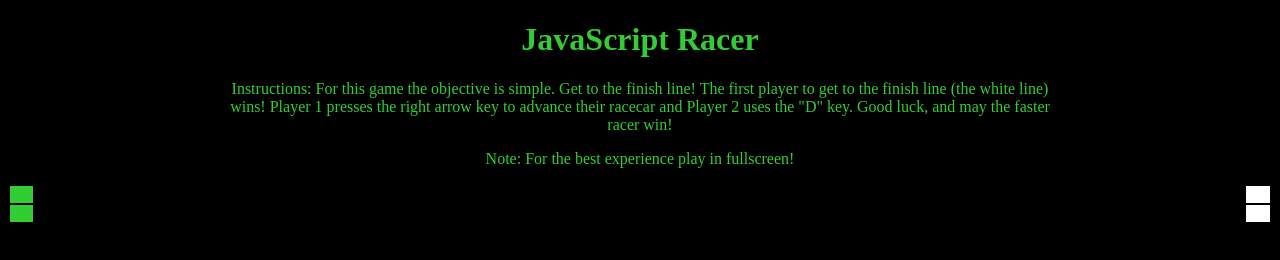
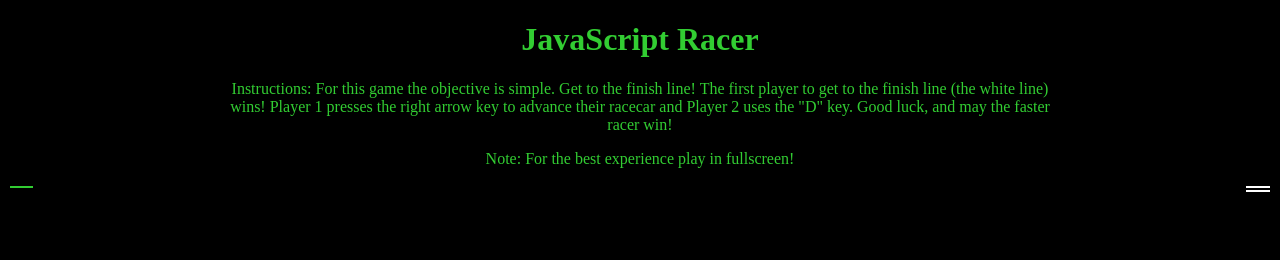
Before and after one commit to jake94chavez/JS-Racer, a plain HTML site: page index.html in a window 1280 px wide. Drawn offline with Linux system fonts and the light colour scheme.

Commit message:
added logic to the game and made html cleaner (note to self commit more)

```diff
--- a/app.js
+++ b/app.js
@@ -0,0 +1,43 @@
+// Shift players across screen
+// See players moving visually through the "track"
+// cross finish line sends a winning alert message
+//
+
+const moving = () => {
+
+	let trackDistance = 50;
+	setTrack(0, trackDistance);
+	setTrack(1, trackDistance);
+
+	let distance = [0,0];
+	document.getElementById(distance[0]).style.backgroundColor = '#32CD32';
+	document.getElementById(distance[1]).style.backgroundColor = '#32CD32';
+	document.getElementById(trackDistance - 1).style.backgroundColor = 'white';
+	document.getElementById(trackDistance * 2 - 1).style.backgroundColor = 'white';
+
+	document.addEventListener('keyup', (event) => {
+		if (event.code === 'KeyD' && distance[0] < trackDistance - 1) {
+			document.getElementById(distance[0] - 1).style.backgroundColor = 'black';
+			document.getElementById(distance[0]).style.backgroundColor = '#32CD32';
+		} else if (event.code === 'ArrowRight' && distance[1] < trackDistance - 1) {
+			distance[1]++;
+			document.getElementById(trackDistance + distance[1]-1).style.backgroundColor = 'black';
+			document.getElementById(trackDistance + distance[1]).style.backgroundColor = '#32CD32';
+		}
+	});
+}
+//
+const setTrack = (user, length) => {
+	let lanePosition = document.createElement('tr');
+	for (let i = 0; i < length; i++) {
+		let addSpace = document.createElement('td');
+		addSpace.setAttribute('id', user * length + i);
+		addSpace.setAttribute('style', 'background: black');
+		lanePosition.appendChild(addSpace);
+		}
+		document.getElementById('raceTrack').appendChild(lanePosition);
+}
+
+window.onload = () => {
+	moving();
+}
--- a/index.html
+++ b/index.html
@@ -8,111 +8,7 @@
 <h1>JavaScript Racer</h1>
 <p>Instructions: For this game the objective is simple. Get to the finish line! The first player to get to the finish line (the white line) wins! Player 1 presses the right arrow key to advance their racecar and Player 2 uses the "D" key. Good luck, and may the faster racer win!</p>
 <p>Note: For the best experience play in fullscreen!</p>
-<table style="width:100%">
-	<tr>
-		<td bgcolor="#32CD32" height="15"></td>
-		<td></td>
-		<td></td>
-		<td></td>
-		<td></td>
-		<td></td>
-		<td></td>
-		<td></td>
-		<td></td>
-		<td></td>
-		<td></td>
-		<td></td>
-		<td></td>
-		<td></td>
-		<td></td>
-		<td></td>
-		<td></td>
-		<td></td>
-		<td></td>
-		<td></td>
-		<td></td>
-		<td></td>
-		<td></td>
-		<td></td>
-		<td></td>
-		<td></td>
-		<td></td>
-		<td></td>
-		<td></td>
-		<td></td>
-		<td></td>
-		<td></td>
-		<td></td>
-		<td></td>
-		<td></td>
-		<td></td>
-		<td></td>
-		<td></td>
-		<td></td>
-		<td></td>
-		<td></td>
-		<td></td>
-		<td></td>
-		<td></td>
-		<td></td>
-		<td></td>
-		<td></td>
-		<td></td>
-		<td></td>
-		<td class="finish-line"></td>
-	</tr>
-	<tr>
-		<td bgcolor="#32CD32" height="15"></td>
-		<td></td>
-		<td></td>
-		<td></td>
-		<td></td>
-		<td></td>
-		<td></td>
-		<td></td>
-		<td></td>
-		<td></td>
-		<td></td>
-		<td></td>
-		<td></td>
-		<td></td>
-		<td></td>
-		<td></td>
-		<td></td>
-		<td></td>
-		<td></td>
-		<td></td>
-		<td></td>
-		<td></td>
-		<td></td>
-		<td></td>
-		<td></td>
-		<td></td>
-		<td></td>
-		<td></td>
-		<td></td>
-		<td></td>
-		<td></td>
-		<td></td>
-		<td></td>
-		<td></td>
-		<td></td>
-		<td></td>
-		<td></td>
-		<td></td>
-		<td></td>
-		<td></td>
-		<td></td>
-		<td></td>
-		<td></td>
-		<td></td>
-		<td></td>
-		<td></td>
-		<td></td>
-		<td></td>
-		<td></td>
-		<td class="finish-line"></td>
-	</tr>
+<table id ="raceTrack" style="width:100%">
 </table>
 </body>
 <script type="text/javascript" src="app.js">
```
